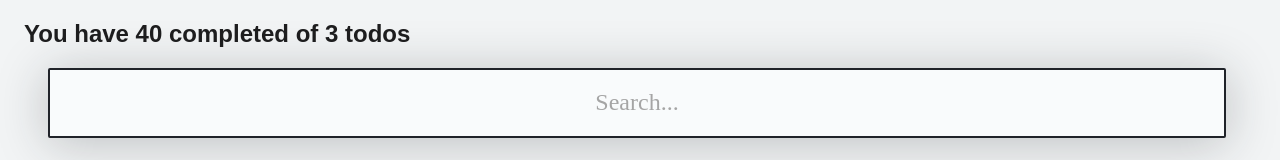
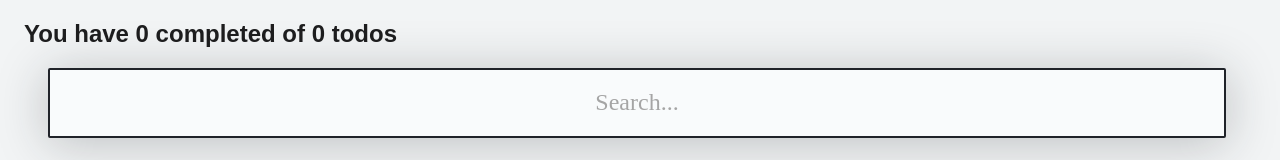
Before and after one commit to linuxcarl/intro_react_ts, a React (Create React App) app: page / in a window 1280 px wide. Shown: the top 160 px of the page. Built offline with nearby package versions, Linux system fonts and the light colour scheme.

Commit message:
fix: fixed todoCounter

```diff
--- a/src/AppUi.tsx
+++ b/src/AppUi.tsx
@@ -9,18 +9,17 @@ import { TodoContext } from "./components/TodoContext";
 import { TodoContextProps } from "./components/TodoContext/TodoContent.interface";
 
 export function AppUi(): JSX.Element {
-  return (
-    <React.Fragment>
-      <TodoCounter total={3} completed={40} />
-      <TodoSearch />
-      <TodoContext.Consumer>
-        {({
+  const {
     error,
     loading,
     searchedTodos,
     completeTodo,
     deleteTodo,
-        }: TodoContextProps) => (
+  }: TodoContextProps = React.useContext(TodoContext);
+  return (
+    <React.Fragment>
+      <TodoCounter />
+      <TodoSearch />
       <TodoList>
         {error && <p>Desespérate, hubo un error</p>}
         {loading && <p>Estamos cargando, no desesperes</p>}
@@ -32,13 +31,13 @@ export function AppUi(): JSX.Element {
             key={todo.task}
             text={todo.task}
             completed={todo.completed}
-                onCompleted={() => todo.id && completeTodo(todo.id || 0)}
-                onDeleted={() => deleteTodo(todo.id || 0)}
+            onCompleted={() =>
+              todo.id && completeTodo && completeTodo(todo.id || 0)
+            }
+            onDeleted={() => todo.id && deleteTodo && deleteTodo(todo.id || 0)}
           />
         ))}
       </TodoList>
-        )}
-      </TodoContext.Consumer>
       <CreateTodoButton />
     </React.Fragment>
   );
--- a/src/components/TodoCounter/index.tsx
+++ b/src/components/TodoCounter/index.tsx
@@ -1,19 +1,21 @@
 import React, { ReactNode } from "react";
+import { TodoContext } from "../TodoContext";
 import "./TodoCounter.css";
 
-interface properties {
-  total: number;
-  completed: number;
+interface TodoCounterProps {
+  totalTodos: number;
+  completedTodos: number;
 }
-export class TodoCounter extends React.Component<properties> {
-  constructor(props: properties) {
-    super(props);
-  }
+
+export class TodoCounter extends React.Component {
+  static contextType = TodoContext;
+
   override render(): ReactNode {
+    const { totalTodos, completedTodos } = this.context as TodoCounterProps;
     return (
       <h2>
-        You have <span>{this.props.completed}</span> completed of{" "}
-        <span>{this.props.total}</span> todos
+        You have <span>{completedTodos}</span> completed of{" "}
+        <span>{totalTodos}</span> todos
       </h2>
     );
   }
```
Lines whose indentation alone changed are shown as unchanged.
